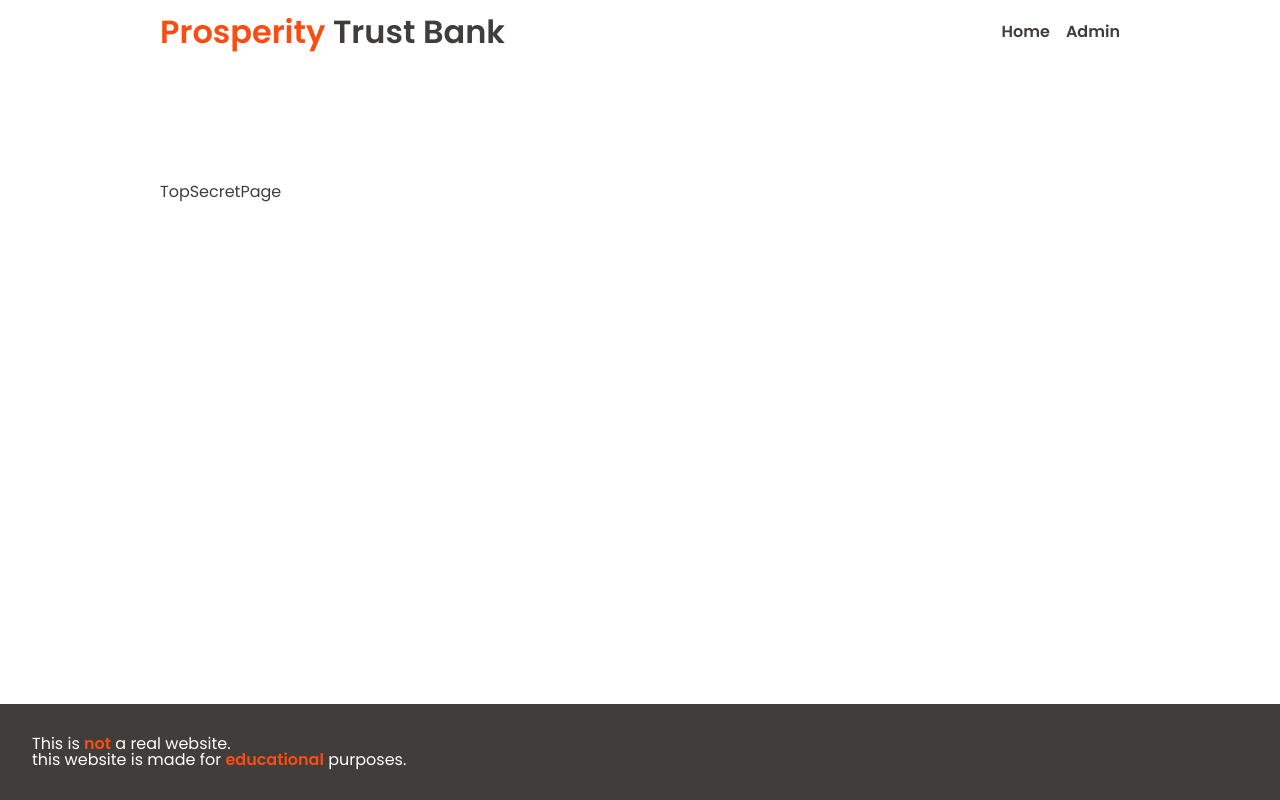
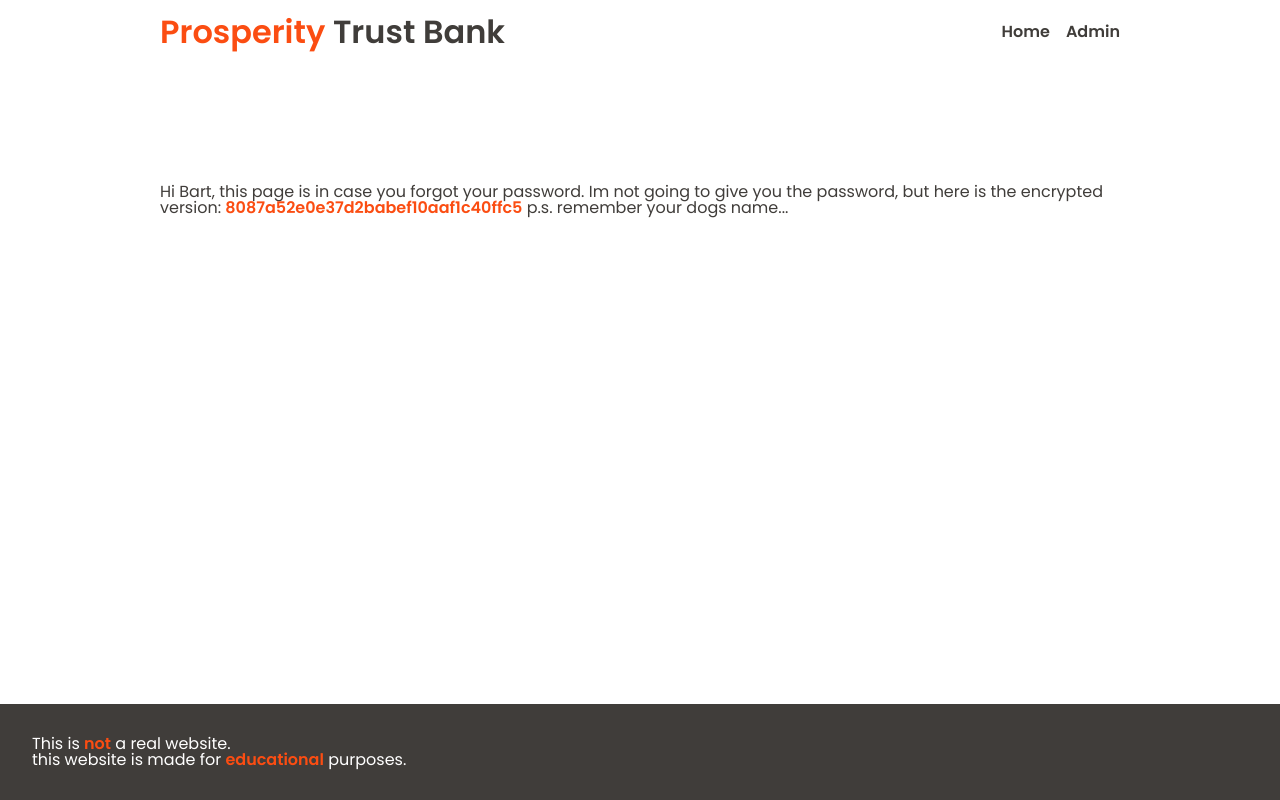
Before and after one commit to WorkshopVTI-HOWEST/cyber-security-challenge, a React (Vite) app: page /topsecret in a window 1280 px wide. Built offline with nearby package versions, Linux system fonts and the light colour scheme.

Commit message:
chore: create the topsecret page

```diff
--- a/src/pages/TopSecretPage.jsx
+++ b/src/pages/TopSecretPage.jsx
@@ -1,3 +1,26 @@
+import React from "react";
+
 export default function TopSecretPage() {
-    return <div>TopSecretPage</div>;
+    const handleCopyToClipboard = () => {
+        const encryptedVersion = "8087a52e0e37d2babef10aaf1c40ffc5";
+        navigator.clipboard.writeText(encryptedVersion);
+    };
+
+    return (
+        <>
+            <p>
+                Hi Bart, this page is in case you forgot your password. Im not
+                going to give you the password, but here is the encrypted
+                version:{" "}
+                <span
+                    className="accent bold"
+                    onClick={handleCopyToClipboard}
+                    style={{ cursor: "pointer" }}
+                >
+                    8087a52e0e37d2babef10aaf1c40ffc5
+                </span>{" "}
+                p.s. remember your dogs name...
+            </p>
+        </>
+    );
 }
```
